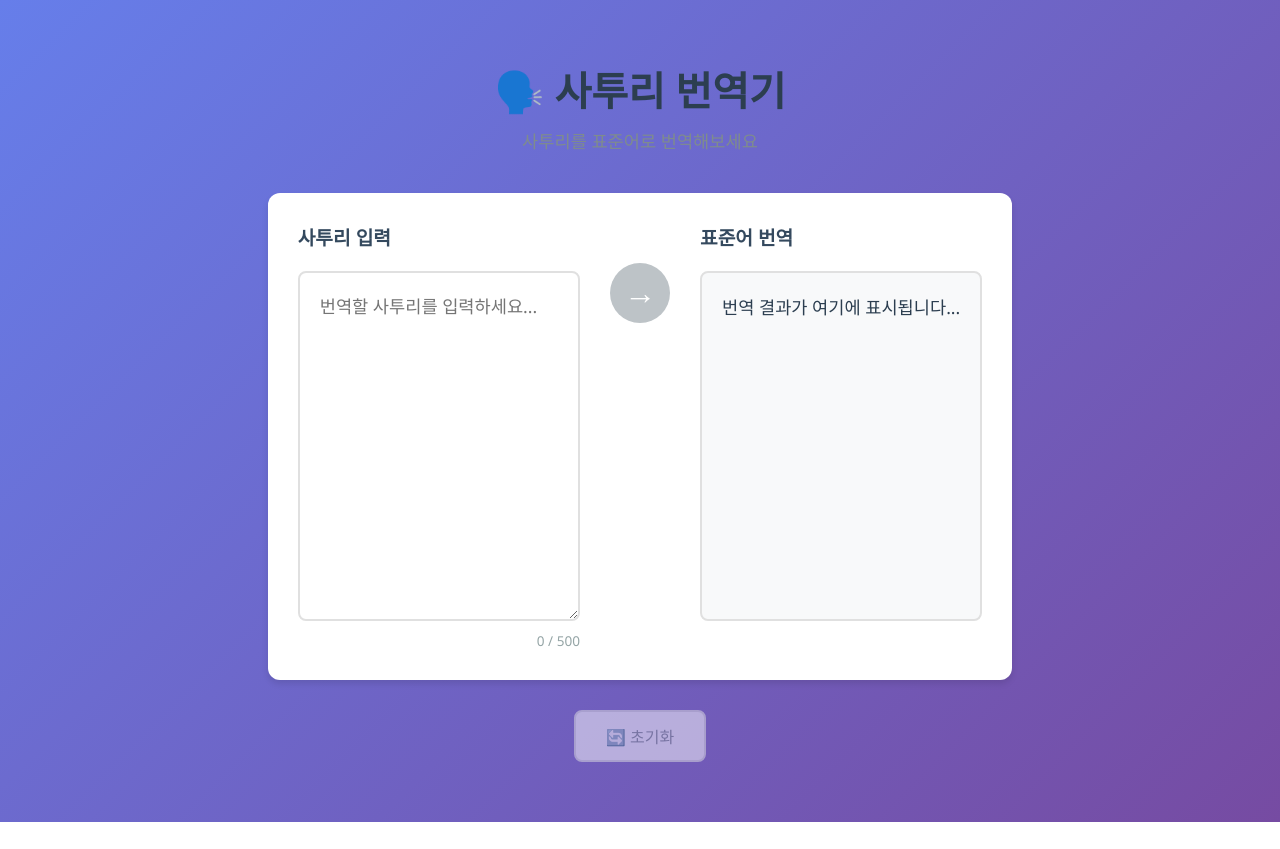
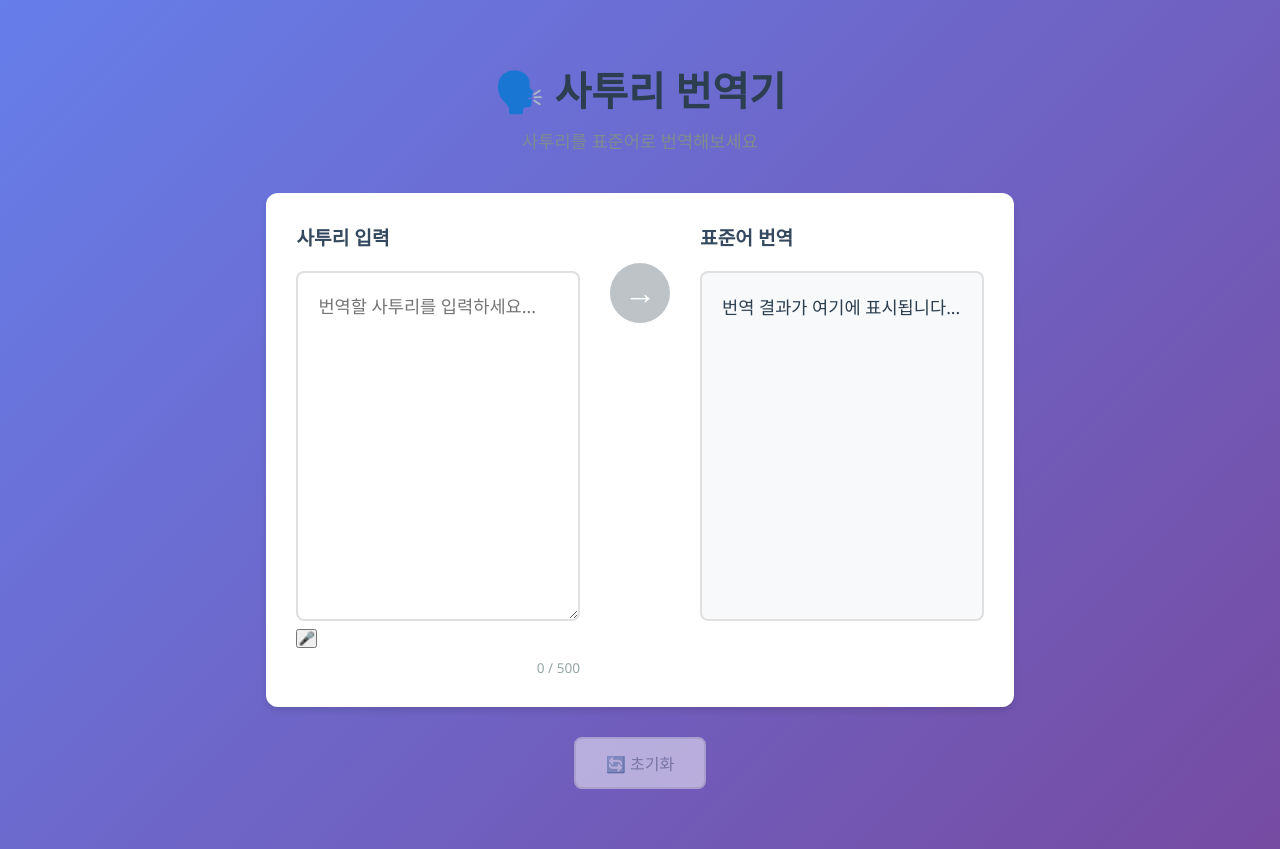
Before and after one commit to temporarilynamees/Saturi, a React (Vite) app in the folder frontend/: page / in a window 1280 px wide. Before the commit the page ends 822 px from the top, so only its background shows below. Built offline with nearby package versions, Linux system fonts and the light colour scheme; the HTML template or start-up script is replaced by a standard one.

Commit message:
add Speech API func

```diff
--- a/frontend/src/components/DialectTranslator.jsx
+++ b/frontend/src/components/DialectTranslator.jsx
@@ -1,4 +1,4 @@
-import { useState } from 'react';
+import { useState, useEffect, useRef } from 'react';
 import axios from 'axios';
 import './DialectTranslator.css';
 
@@ -8,6 +8,9 @@ const DialectTranslator = () => {
   const [isLoading, setIsLoading] = useState(false);
   const [error, setError] = useState('');
   const [isComposing, setIsComposing] = useState(false);
+  const [isListening, setIsListening] = useState(false);
+  const [speechSupported, setSpeechSupported] = useState(true);
+  const recognitionRef = useRef(null);
 
   const handleTranslate = async () => {
     if (!inputText.trim()) {
@@ -57,6 +60,68 @@ const DialectTranslator = () => {
     }
   };
 
+  // Initialize Web Speech API
+  useEffect(() => {
+    const SpeechRecognition = window.SpeechRecognition || window.webkitSpeechRecognition;
+
+    if (!SpeechRecognition) {
+      setSpeechSupported(false);
+      return;
+    }
+
+    const recognition = new SpeechRecognition();
+    recognition.lang = 'ko-KR';
+    recognition.continuous = false;
+    recognition.interimResults = false;
+    recognition.maxAlternatives = 1;
+
+    recognition.onstart = () => {
+      setIsListening(true);
+      setError('');
+    };
+
+    recognition.onresult = (event) => {
+      const transcript = event.results[0][0].transcript;
+      setInputText(transcript);
+    };
+
+    recognition.onerror = (event) => {
+      setIsListening(false);
+      if (event.error === 'no-speech') {
+        setError('음성이 감지되지 않았습니다. 다시 시도해주세요.');
+      } else if (event.error === 'not-allowed') {
+        setError('마이크 권한이 필요합니다.');
+      } else {
+        setError('음성 인식 중 오류가 발생했습니다.');
+      }
+    };
+
+    recognition.onend = () => {
+      setIsListening(false);
+    };
+
+    recognitionRef.current = recognition;
+
+    return () => {
+      if (recognitionRef.current) {
+        recognitionRef.current.stop();
+      }
+    };
+  }, []);
+
+  const handleVoiceInput = () => {
+    if (!speechSupported) {
+      setError('이 브라우저는 음성 인식을 지원하지 않습니다.');
+      return;
+    }
+
+    if (isListening) {
+      recognitionRef.current?.stop();
+    } else {
+      recognitionRef.current?.start();
+    }
+  };
+
   return (
     <div className="translator-container">
       <div className="translator-header">
@@ -69,6 +134,7 @@ const DialectTranslator = () => {
           <div className="section-header">
             <h2>사투리 입력</h2>
           </div>
+          <div className="input-wrapper">
             <textarea
               className="input-textarea"
               placeholder="번역할 사투리를 입력하세요..."
@@ -79,6 +145,15 @@ const DialectTranslator = () => {
               onKeyDown={handleKeyDown}
               disabled={isLoading}
             />
+            <button
+              className={`voice-button ${isListening ? 'listening' : ''}`}
+              onClick={handleVoiceInput}
+              disabled={isLoading || !speechSupported}
+              title={speechSupported ? '음성으로 입력하기' : '음성 인식 지원 안 됨'}
+            >
+              {isListening ? '⏹️' : '🎤'}
+            </button>
+          </div>
           <div className="char-count">
             {inputText.length} / 500
           </div>
```
Lines whose indentation alone changed are shown as unchanged.
